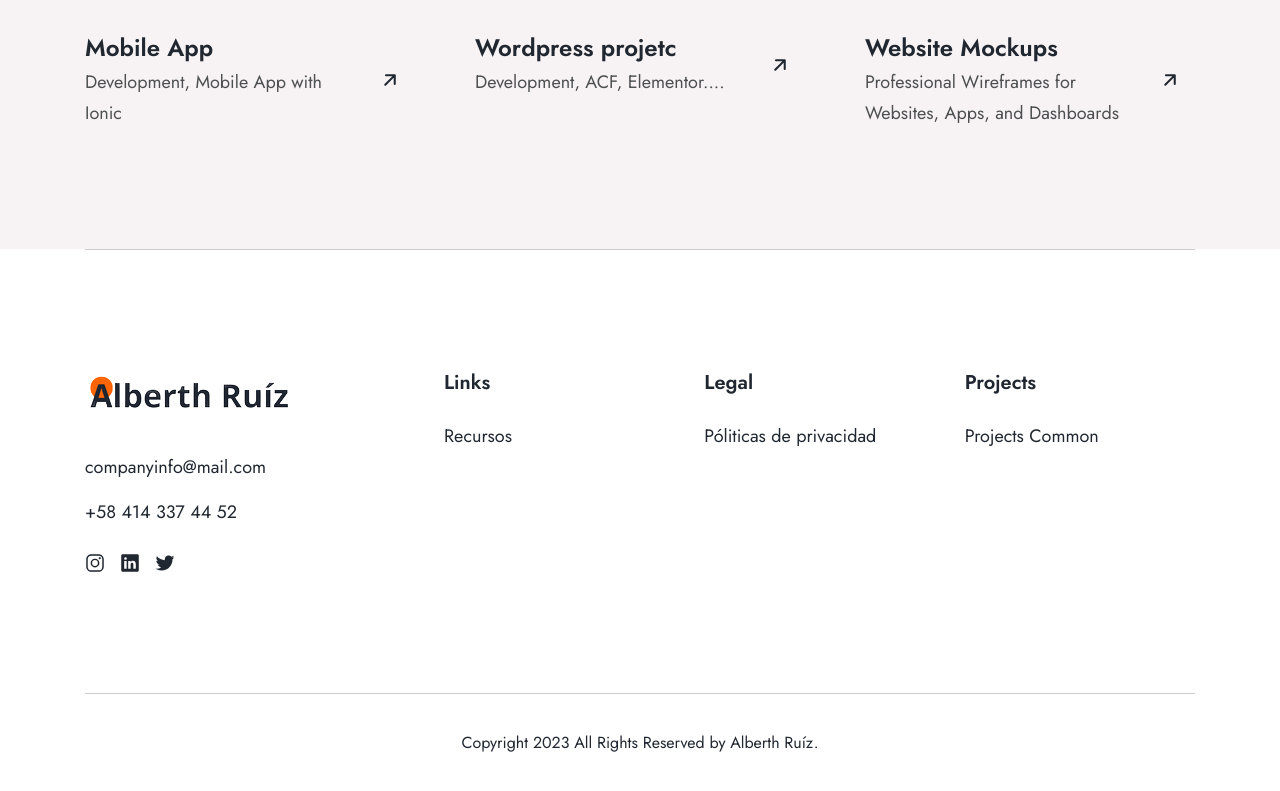
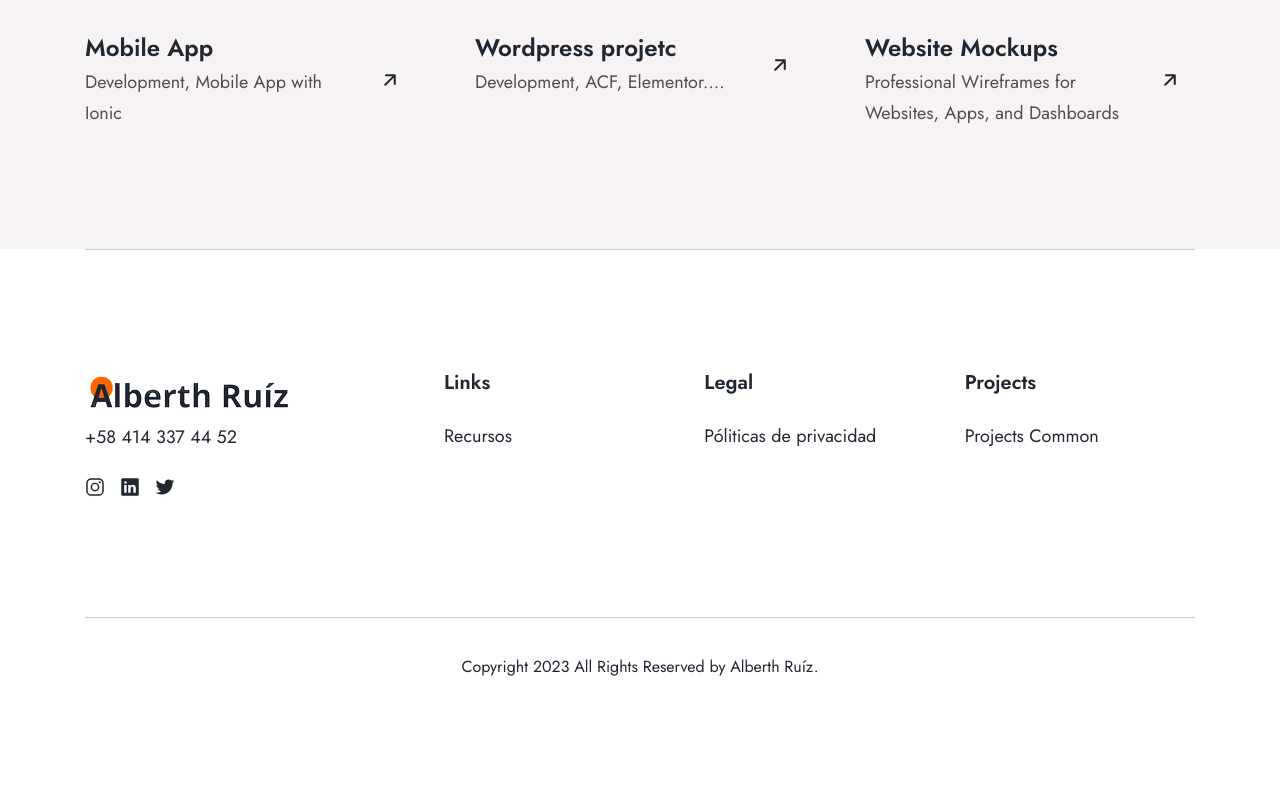
Before and after one commit to alberthrc/Portafolio-Web, a plain HTML site: page index.html in a window 1280 px wide. Shown: the part 2983-3774 px from the top of the page. After the commit the page ends 3698 px from the top, so only its background shows below. Drawn offline with nearby package versions, Linux system fonts and the light colour scheme.

Commit message:
Fix: Email information deleted

```diff
--- a/index.html
+++ b/index.html
@@ -636,8 +636,6 @@
             <img src="./assets/images/logo.png" width="209" height="52" alt="dprod logo">
           </a>
 
-          <a href="mailto:companyinfo@mail.com" class="footer-link">companyinfo@mail.com</a>
-
           <a href="tel:+0987654321" class="footer-link">+58 414 337 44 52</a>
 
           <ul class="social-list">
```
